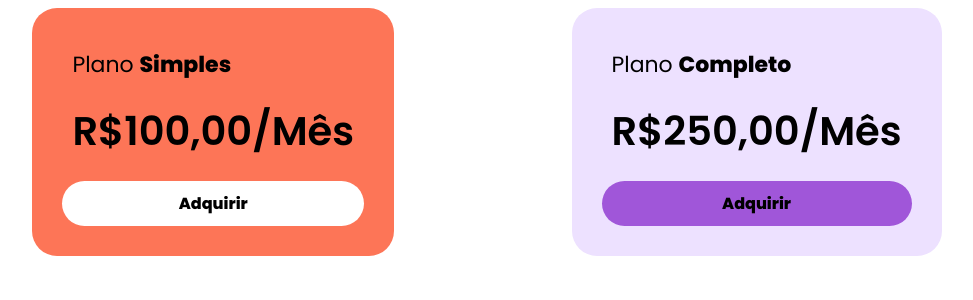
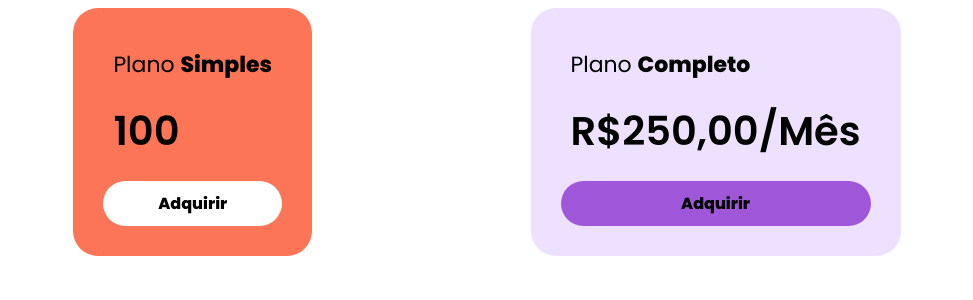
Before and after one commit to cjunior-dino/Estudos_Angular, an Angular app in the folder modulo-1/: page / in a window 1280 px wide. Shown: the top 300 px of the page, without its empty margins (153-1126 px from the left). Built offline with nearby package versions, Linux system fonts and the light colour scheme.

Commit message:
iniciado conteudo de interpolação

```diff
--- a/modulo-1/src/app/card/card.component.html
+++ b/modulo-1/src/app/card/card.component.html
@@ -1,5 +1,5 @@
 <div class="card">
-    <div class="card__plan card__item">Plano <b>Simples</b></div>
-    <div class="card__price card__item">R$100,00/Mês</div>
+    <div class="card__plan card__item">Plano <b>{{ plano.infos.tipo }}</b></div>
+    <div class="card__price card__item">{{ plano.infos.preco }}</div>
     <app-card-button></app-card-button>
 </div>
--- a/modulo-1/src/app/card/card.component.ts
+++ b/modulo-1/src/app/card/card.component.ts
@@ -6,5 +6,10 @@ import { Component } from '@angular/core';
   styleUrls: ['./card.component.scss']
 })
 export class CardComponent {
-
+  plano = {
+    infos: {
+      tipo: 'Simples',
+      preco: 100,
+    }
+  }
 }
```
